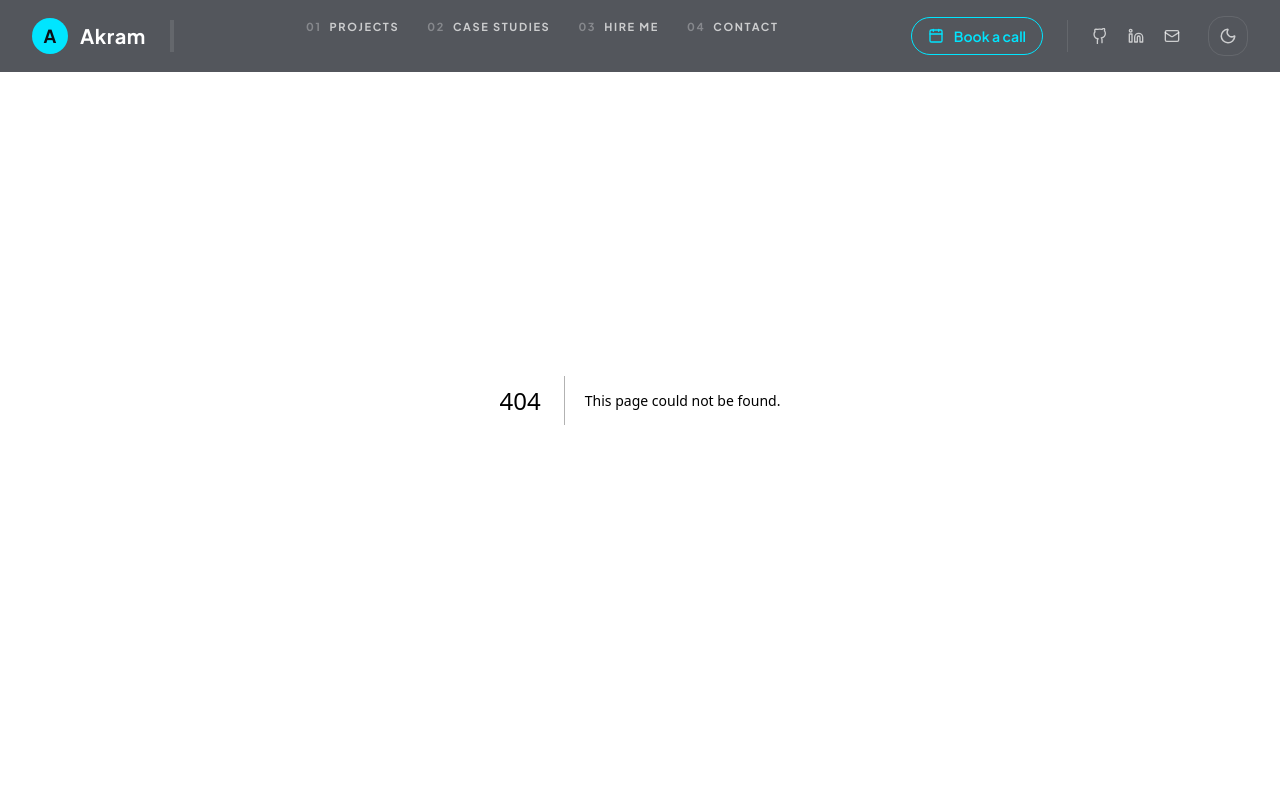
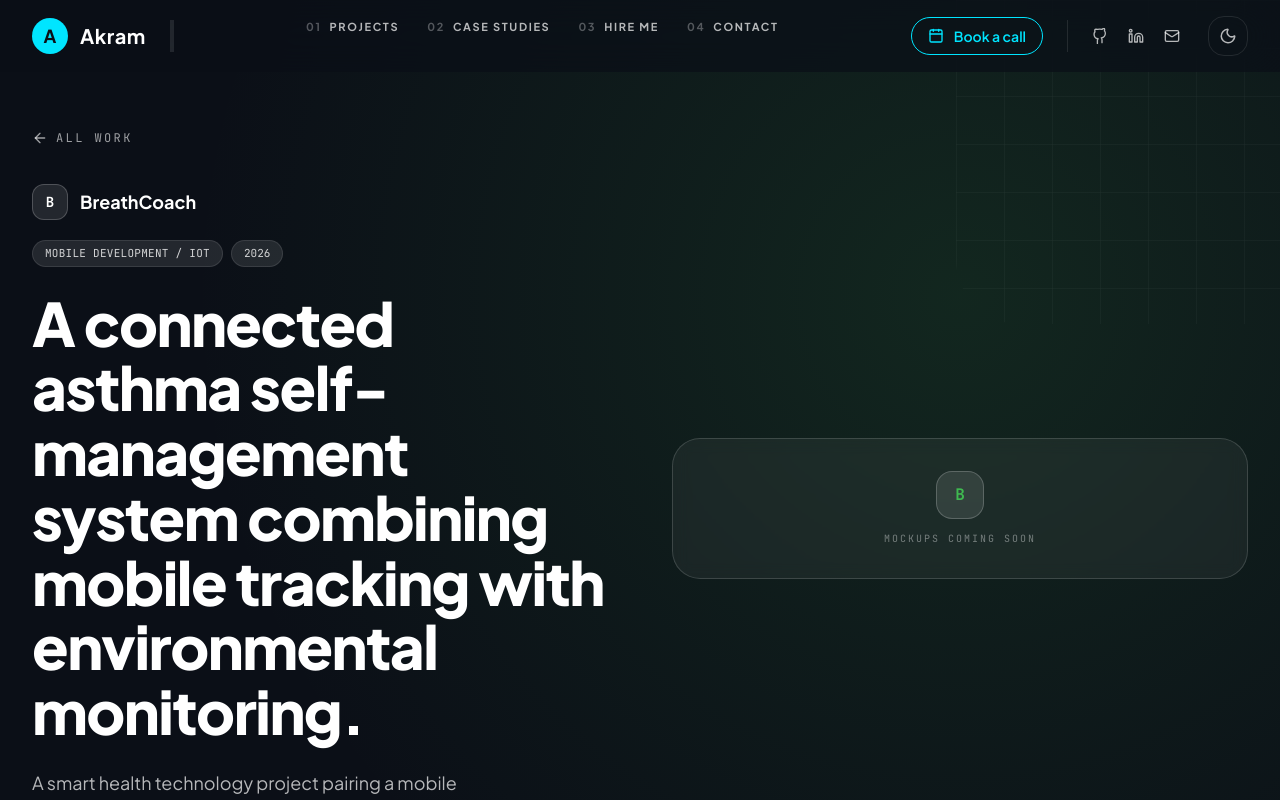
Before and after one commit to akramouabel/portfolio, a Next.js app: page /projects/breathcoach in a window 1280 px wide. Before the commit this address had no page. Shown: the top 800 px of the page. Built offline with nearby package versions, Linux system fonts and the light colour scheme.

Commit message:
feat(pages): integrate homepage sections, all-projects overview, case study dynamic route, and cv page

```diff
--- a/src/app/about/page.tsx
+++ b/src/app/about/page.tsx
@@ -5,7 +5,7 @@ import SectionContainer from '@/components/layout/SectionContainer';
 export default function About() {
   return (
     <PageContainer>
-      <SectionContainer className="min-h-[70vh]">
+      <SectionContainer className="min-h-[70vh] pt-20">
         <h1 className="text-h1 text-foreground mb-4">About Akram</h1>
         <p className="text-body text-muted-foreground mb-6">
           This is a placeholder for the About page. The content here will detail the professional background, mobile development expertise, and product engineering approach of Akram Ouabel.
--- a/src/app/contact/page.tsx
+++ b/src/app/contact/page.tsx
@@ -5,7 +5,7 @@ import SectionContainer from '@/components/layout/SectionContainer';
 export default function Contact() {
   return (
     <PageContainer>
-      <SectionContainer className="min-h-[70vh]">
+      <SectionContainer className="min-h-[70vh] pt-20">
         <h1 className="text-h1 text-foreground mb-4">Contact Akram</h1>
         <p className="text-body text-muted-foreground mb-6">
           This is a placeholder for the Contact page. It will eventually house a professional inquiry form and links to professional platforms.
--- /dev/null
+++ b/src/app/cv/page.tsx
@@ -0,0 +1,25 @@
+import CvFileHeader from "@/components/sections/cv/CvFileHeader";
+import CvFileFooter from "@/components/sections/cv/CvFileFooter";
+import CvHero from "@/components/sections/cv/CvHero";
+import ProfessionalSnapshot from "@/components/sections/cv/ProfessionalSnapshot";
+import EducationFocus from "@/components/sections/cv/EducationFocus";
+import CvContact from "@/components/sections/cv/CvContact";
+
+export default function CvPage() {
+  return (
+    <main className="min-h-screen bg-[#0B0F17] px-4 py-24 text-white sm:px-6 lg:px-8">
+      <div className="mx-auto max-w-3xl overflow-hidden rounded-2xl border border-white/10 bg-white/[0.015]">
+        <CvFileHeader />
+
+        <div className="divide-y divide-white/[0.06]">
+          <CvHero />
+          <ProfessionalSnapshot />
+          <EducationFocus />
+          <CvContact />
+        </div>
+
+        <CvFileFooter />
+      </div>
+    </main>
+  );
+}
--- a/src/app/page.tsx
+++ b/src/app/page.tsx
@@ -1,21 +1,20 @@
-import React from 'react';
-import PageContainer from '@/components/layout/PageContainer';
-import SectionContainer from '@/components/layout/SectionContainer';
+import React from "react";
+import Hero from "@/components/sections/hero/Hero";
+import WhatICanBuild from "@/components/sections/WhatICanBuild";
+import HowIWork from "@/components/sections/HowIWork";
+import AboutPreview from "@/components/sections/AboutPreview";
+import FinalCTA from "@/components/sections/FinalCTA";
+import ProjectsSection from "@/components/projects/ProjectsSection";
 
 export default function Home() {
   return (
-    <PageContainer>
-      <SectionContainer className="flex flex-col items-center justify-center min-h-[70vh] text-center">
-        <h1 className="text-display text-foreground mb-4">
-          Akram Ouabel
-        </h1>
-        <p className="text-h2 text-primary mb-8">
-          Mobile / Flutter Developer
-        </p>
-        <div className="inline-block px-4 py-2 bg-muted border border-border rounded-md text-small text-muted-foreground font-mono">
-          Sprint 01 Foundation
-        </div>
-      </SectionContainer>
-    </PageContainer>
+    <>
+      <Hero />
+      <ProjectsSection />
+      <WhatICanBuild />
+      <HowIWork />
+      <AboutPreview />
+      <FinalCTA />
+    </>
   );
 }
--- /dev/null
+++ b/src/app/projects/[slug]/page.tsx
@@ -0,0 +1,54 @@
+import { notFound } from "next/navigation";
+
+import { projects } from "@/data/projects";
+
+import CaseStudyPage from "@/components/case-study/CaseStudyPage";
+
+interface ProjectPageProps {
+  params: Promise<{
+    slug: string;
+  }>;
+}
+
+export function generateStaticParams() {
+  return projects.map((project) => ({
+    slug: project.slug,
+  }));
+}
+
+export async function generateMetadata({
+  params,
+}: ProjectPageProps) {
+  const { slug } = await params;
+
+  const project = projects.find(
+    (project) => project.slug === slug
+  );
+
+  if (!project) {
+    return {
+      title: "Project Not Found",
+    };
+  }
+
+  return {
+    title: `${project.title} — Case Study`,
+    description: project.shortDescription,
+  };
+}
+
+export default async function ProjectPage({
+  params,
+}: ProjectPageProps) {
+  const { slug } = await params;
+
+  const project = projects.find(
+    (project) => project.slug === slug
+  );
+
+  if (!project) {
+    notFound();
+  }
+
+  return <CaseStudyPage project={project} />;
+}
```
Also changed, not shown: 1 other file (tests, documents, lock files or other folders).
